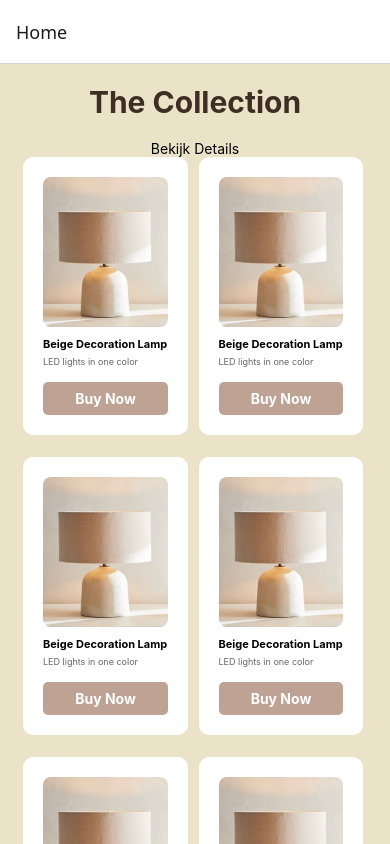
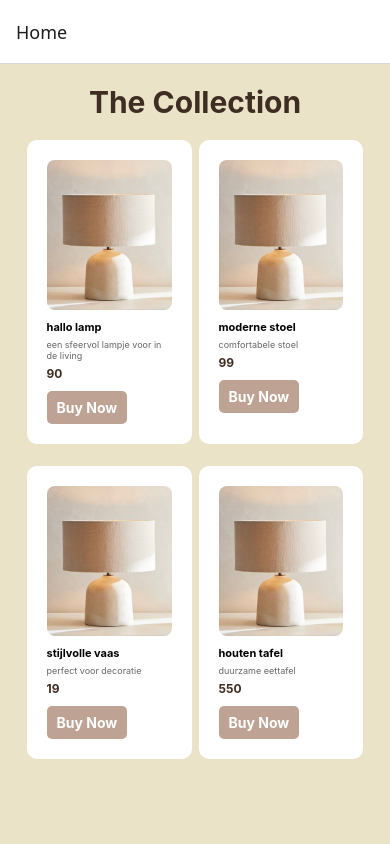
Before and after one commit to AlithaPwls/mobile-app, a React Native app: screen / in a window 390 px wide. Shown: the top 844 px of the page. Built offline with nearby package versions, Linux system fonts and the light colour scheme.

Commit message:
product details-quantity-totalprice

```diff
--- a/components/ProductCard.js
+++ b/components/ProductCard.js
@@ -1,16 +1,15 @@
-import React from "react";
 import { View, Text, Image, StyleSheet, TouchableOpacity } from "react-native";
 
-const ProductCard = ({ navigation, showButton = true }) => {
+const ProductCard = ({ title, description, price, image, onPress, showButton = true }) => {
   return (
     <View style={styles.card}>
-      <Image source={require("../images/lamp.jpg")} style={styles.image} />
-      <Text style={styles.title}>Beige Decoration Lamp</Text>
-      <Text style={styles.description}>LED lights in one color</Text>
+      <Image source={image} style={styles.image} />
+      <Text style={styles.title}>{title}</Text>
+      <Text style={styles.description}>{description}</Text>
+      <Text style={styles.price}>{price}</Text>
 
-      {/* Knop alleen tonen als showButton true is */}
       {showButton && (
-        <TouchableOpacity style={styles.button} onPress={() => navigation.navigate("ProductDetails")}>
+        <TouchableOpacity style={styles.button} onPress={onPress}>
           <Text style={styles.buttonText}>Buy Now</Text>
         </TouchableOpacity>
       )}
@@ -25,9 +24,8 @@ const styles = StyleSheet.create({
     width: "47%",
     paddingVertical: 20,
     paddingHorizontal: 20,
-    alignItems: "left",
+    alignItems: "flex-start",
     marginBottom: 15,
-    marginRight: "1%",
   },
   image: {
     width: "100%",
@@ -38,13 +36,16 @@ const styles = StyleSheet.create({
     fontSize: 11,
     fontWeight: "bold",
     marginTop: 10,
-    textAlign: "left",
   },
   description: {
     fontSize: 9,
     color: "#666",
-    textAlign: "left",
     marginVertical: 5,
+  },
+  price: {
+    fontSize: 12,
+    fontWeight: "bold",
+    color: "#3e2d22",
   },
   button: {
     backgroundColor: "#bea395",
--- a/screens/HomeScreen.js
+++ b/screens/HomeScreen.js
@@ -1,26 +1,65 @@
 import { StatusBar } from "expo-status-bar";
-import { StyleSheet, Text, View, ScrollView, TouchableOpacity } from "react-native";
+import { StyleSheet, Text, View, ScrollView } from "react-native";
 import ProductCard from "../components/ProductCard";
-
-
 
 const HomeScreen = ({ navigation }) => {
   return (
     <View style={styles.container}>
       <Text style={styles.header}>The Collection</Text>
 
-      <TouchableOpacity style={styles.button} onPress={() => navigation.navigate("ProductDetails")}>
-        <Text style={styles.buttonText}>Bekijk Details</Text>
-      </TouchableOpacity>
-
-
       <ScrollView contentContainerStyle={styles.scrollContainer}>
         <View style={styles.row}>
-          {[...Array(8)].map((_, index) => (
-            <ProductCard key={index} navigation={navigation} />
-          ))}
+          <ProductCard
+            title="hallo lamp"
+            description="een sfeervol lampje voor in de living"
+            price="90"
+            image={require("../images/lamp.jpg")}
+            onPress={() => navigation.navigate("ProductDetails", {
+              title: "hallo lamp",
+              description: "een sfeervol lampje voor in de living",
+              price: "90",
+              image: require("../images/lamp.jpg"),
+            })}
+          />
+          <ProductCard
+            title="moderne stoel"
+            description="comfortabele stoel"
+            price="99"
+            image={require("../images/lamp.jpg")}
+            onPress={() => navigation.navigate("ProductDetails", {
+              title: "moderne stoel",
+              description: "comfortabele stoel",
+              price: "99",
+              image: require("../images/lamp.jpg"),
+            })}
+          />
+          <ProductCard
+            title="stijlvolle vaas"
+            description="perfect voor decoratie"
+            price="19"
+            image={require("../images/lamp.jpg")}
+            onPress={() => navigation.navigate("ProductDetails", {
+              title: "stijlvolle vaas",
+              description: "perfect voor decoratie",
+              price: "19",
+              image: require("../images/lamp.jpg"),
+            })}
+          />
+          <ProductCard
+            title="houten tafel"
+            description="duurzame eettafel"
+            price="550"
+            image={require("../images/lamp.jpg")}
+            onPress={() => navigation.navigate("ProductDetails", {
+              title: "houten tafel",
+              description: "duurzame eettafel",
+              price: "550",
+              image: require("../images/lamp.jpg"),
+            })}
+          />
         </View>
       </ScrollView>
+
       <StatusBar style="auto" />
     </View>
   );
--- a/screens/ProductDetails.js
+++ b/screens/ProductDetails.js
@@ -1,17 +1,44 @@
 import { StatusBar } from "expo-status-bar";
-import { StyleSheet, Text, View, ScrollView } from "react-native";
+import { StyleSheet, Text, View, ScrollView, TouchableOpacity } from "react-native";
+import React, { useState } from "react"; // ✅ Correcte import
 import ProductCard from "../components/ProductCard";
 
-const ProductDetails = ({ navigation }) => {
+const ProductDetails = ({ route }) => {
+  const { title, description, price, image } = route.params; // Ontvang de productgegevens
+  const [quantity, setQuantity] = useState(1); // ✅ Correcte useState declaratie
+
+  const increaseQuantity = () => setQuantity(quantity + 1);
+  const decreaseQuantity = () => {
+    if (quantity > 1) {
+      setQuantity(quantity - 1);
+    }
+  };
+  const totalPrice = price * quantity;
+
   return (
     <View style={styles.container}>
       <Text style={styles.header}>Product Details</Text>
 
-      <ScrollView contentContainerStyle={styles.scrollContainer}>
-        <View style={styles.row}>
-          <ProductCard showButton={false} />
-        </View>
-      </ScrollView>
+      <Text style={styles.title}>{title}</Text>
+      <Text style={styles.description}>{description}</Text>
+      <Text style={styles.price}>€{price}</Text>
+
+      <View style={styles.quantityContainer}>
+        <TouchableOpacity onPress={decreaseQuantity} style={styles.quantityButton}>
+          <Text style={styles.quantityText}>-</Text>
+        </TouchableOpacity>
+
+        <Text style={styles.quantity}>{quantity}</Text>
+
+        <TouchableOpacity onPress={increaseQuantity} style={styles.quantityButton}>
+          <Text style={styles.quantityText}>+</Text>
+        </TouchableOpacity>
+
+        <Text style={styles.totalPrice}>Total: ${price * quantity}</Text>
+
+      </View>
+
+
 
       <StatusBar style="auto" />
     </View>
@@ -31,16 +58,49 @@ const styles = StyleSheet.create({
     marginBottom: 20,
     color: "#3e2d22",
   },
-  scrollContainer: {
-    paddingBottom: 50,
+  title: {
+    fontSize: 20,
+    fontWeight: "bold",
+    color: "#3e2d22",
+    marginTop: 10,
+  },
+  description: {
+    fontSize: 16,
+    color: "#666",
+    marginVertical: 5,
+  },
+  price: {
+    fontSize: 18,
+    fontWeight: "bold",
+    color: "#3e2d22",
+  },
+  quantityContainer: {
+    flexDirection: "row",
     alignItems: "center",
+    marginTop: 20,
+    gap: 10,
   },
-  row: {
-    flexDirection: "row",
-    flexWrap: "wrap",
-    justifyContent: "center",
-    width: "150%",
-    gap: 7,
+  quantityButton: {
+    backgroundColor: "#3e2d22",
+    paddingVertical: 10,
+    paddingHorizontal: 20,
+    borderRadius: 5,
+  },
+  quantityText: {
+    fontSize: 20,
+    fontWeight: "bold",
+    color: "white",
+    textAlign: "center",
+  },
+  quantity: {
+    fontSize: 20,
+    fontWeight: "bold",
+    color: "#3e2d22",
+  },
+  totalPrice: {
+    fontSize: 20,
+    fontWeight: "bold",
+    color: "#3e2d22",
   },
 });
 
```
